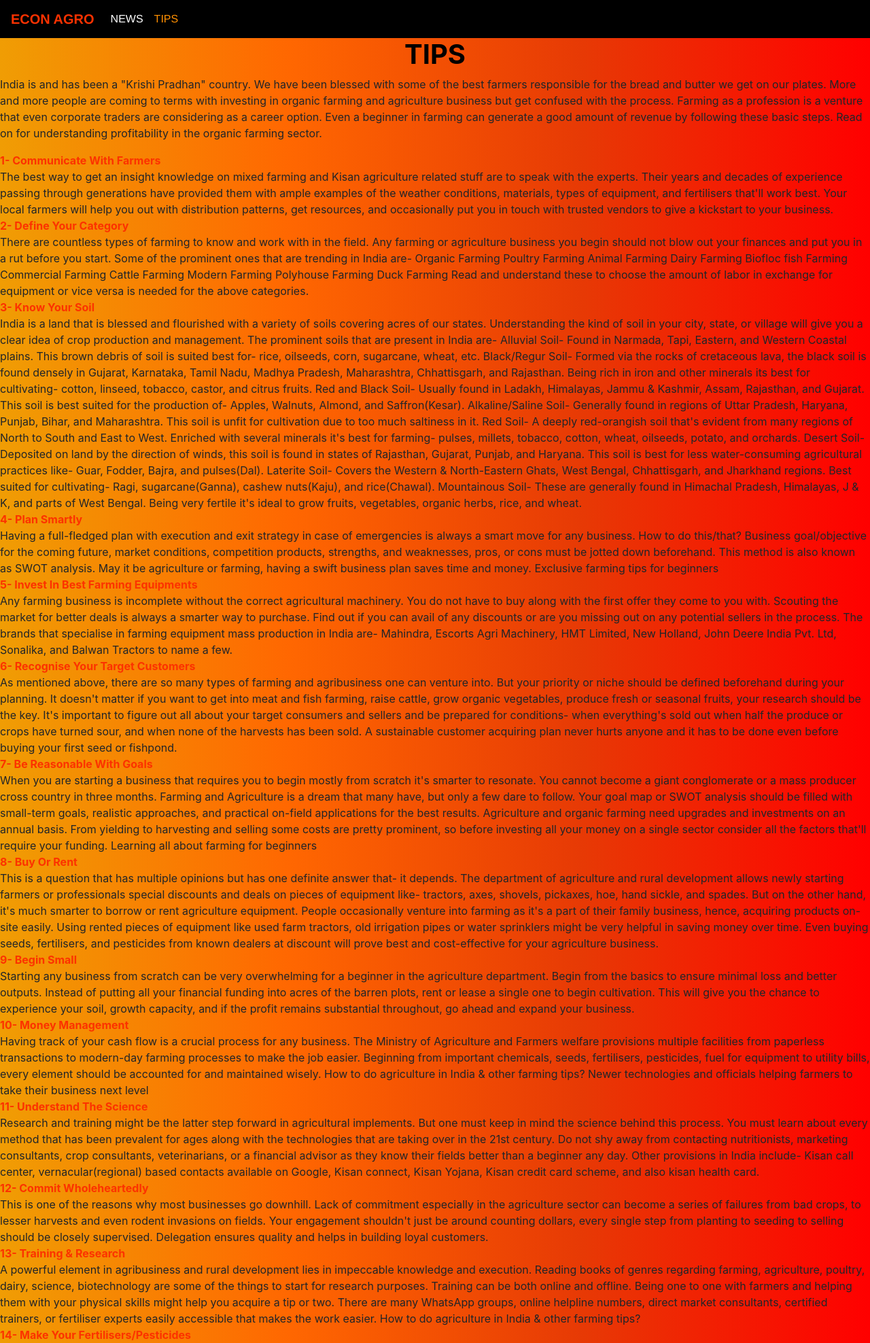
After one commit to SathyaprakashraiS/Econ-Hacks, a Django app: template templates/tips.html in a window 1280 px wide. The commit adds this page. Shown: the top 1976 px of the page at 68% size. Run offline with Django 3.2, Linux system fonts and the light colour scheme; the template is opened without the code that fills it, so the values that code supplies are empty; some libraries are stand-ins or nearby versions.

Commit message:
news and tips added

```diff
--- a/main/urls.py
+++ b/main/urls.py
@@ -3,5 +3,6 @@ from . import views
 
 urlpatterns = [
 	path('', views.home, name="home"),
-	path('news/', views.news, name="news")
+	path('news/', views.news, name="news"),
+	path('tips/', views.tips, name="tips")
 ]
--- a/main/views.py
+++ b/main/views.py
@@ -19,3 +19,9 @@ def news(request):
 		'news':news
 	}
 	return render(request,"news.html",context)
+
+def tips(request):
+	context={
+
+	}
+	return render(request,"tips.html",context)
--- /dev/null
+++ b/templates/tips.html
@@ -0,0 +1,349 @@
+<!DOCTYPE html>
+{% load static %}
+<html>
+<head>
+	<title>NEWS</title>
+
+	<meta name="viewport" content="width=device-width, initial-scale=1, maximum-scale=1, minimum-scale=1" />
+	<link rel="stylesheet" href="https://stackpath.bootstrapcdn.com/bootstrap/4.4.1/css/bootstrap.min.css" integrity="sha384-Vkoo8x4CGsO3+Hhxv8T/Q5PaXtkKtu6ug5TOeNV6gBiFeWPGFN9MuhOf23Q9Ifjh" crossorigin="anonymous">
+	<link rel="stylesheet" type="text/css" href="{% static 'css/main.css' %}">
+
+</head>
+<body>
+
+	<nav id="nav" class="navbar navbar-expand-lg ">
+	  <a id="txt" class="navbar-brand" href="/"><b>ECON AGRO</b></a>
+	  <button class="navbar-toggler navbar-light bg-warning" style="background-color: #FF8F00;" type="button" data-toggle="collapse" data-target="#navbarSupportedContent" aria-controls="navbarSupportedContent" aria-expanded="false" aria-label="Toggle navigation">
+	    <span class="navbar-toggler-icon"></span>
+	  </button>
+
+	  <div class="collapse navbar-collapse" id="navbarSupportedContent">
+	    <ul class="navbar-nav mr-auto">
+	      <li class="nav-item active">
+	        <a id="txt" style="color: #FFFFFF;" class="nav-link" href="/news/">NEWS <span class="sr-only">(current)</span></a>
+	      </li>
+	      <li class="nav-item active">
+	        <a id="txt" style="color: #FF8F00;" class="nav-link" href="/tips/">TIPS <span class="sr-only">(current)</span></a>
+	      </li>
+	    </ul>
+	    {% if user.is_authenticated %}
+	    <div class="form-inline my-2 my-lg-0">
+	     	<a href="#"class="btn btn-warning">{{request.user.username}}</a>
+	    </div>
+	    {% else %}
+	    {% endif %}
+	  </div>
+	</nav>
+
+<h1 style="text-align:center;"><b style="color:black;">TIPS</b></h1>
+<p>India is and has been a "Krishi Pradhan" country. We have been blessed with some of the best farmers responsible for the bread and butter we get on our plates. More and more people are coming to terms with investing in organic farming and agriculture business but get confused with the process.
+
+Farming as a profession is a venture that even corporate traders are considering as a career option. Even a beginner in farming can generate a good amount of revenue by following these basic steps. Read on for understanding profitability in the organic farming sector.
+</p>
+
+<p>
+<b>1- Communicate With Farmers</b><br>
+The best way to get an insight knowledge on mixed farming and Kisan agriculture related stuff are to speak with the experts. Their years and decades of experience passing through generations have provided them with ample examples of the weather conditions, materials, types of equipment, and fertilisers that'll work best. Your local farmers will help you out with distribution patterns, get resources, and occasionally put you in touch with trusted vendors to give a kickstart to your business.
+
+<br><b>2- Define Your Category</b><br>
+There are countless types of farming to know and work with in the field. Any farming or agriculture business you begin should not blow out your finances and put you in a rut before you start. Some of the prominent ones that are trending in India are-
+
+Organic Farming
+Poultry Farming
+Animal Farming
+Dairy Farming
+Biofloc fish Farming
+Commercial Farming
+Cattle Farming
+Modern Farming
+Polyhouse Farming
+Duck Farming
+Read and understand these to choose the amount of labor in exchange for equipment or vice versa is needed for the above categories.
+
+<br><b>3- Know Your Soil</b><br>
+India is a land that is blessed and flourished with a variety of soils covering acres of our states. Understanding the kind of soil in your city, state, or village will give you a clear idea of crop production and management. The prominent soils that are present in India are-
+
+Alluvial Soil- Found in Narmada, Tapi, Eastern, and Western Coastal plains. This brown debris of soil is suited best for- rice, oilseeds, corn, sugarcane, wheat, etc.
+Black/Regur Soil- Formed via the rocks of cretaceous lava, the black soil is found densely in Gujarat, Karnataka, Tamil Nadu, Madhya Pradesh, Maharashtra, Chhattisgarh, and Rajasthan. Being rich in iron and other minerals its best for cultivating- cotton, linseed, tobacco, castor, and citrus fruits.
+Red and Black Soil- Usually found in Ladakh, Himalayas, Jammu & Kashmir, Assam, Rajasthan, and Gujarat. This soil is best suited for the production of- Apples, Walnuts, Almond, and Saffron(Kesar).
+Alkaline/Saline Soil- Generally found in regions of Uttar Pradesh, Haryana, Punjab, Bihar, and Maharashtra. This soil is unfit for cultivation due to too much saltiness in it.
+Red Soil- A deeply red-orangish soil that's evident from many regions of North to South and East to West. Enriched with several minerals it's best for farming- pulses, millets, tobacco, cotton, wheat, oilseeds, potato, and orchards.
+Desert Soil- Deposited on land by the direction of winds, this soil is found in states of Rajasthan, Gujarat, Punjab, and Haryana. This soil is best for less water-consuming agricultural practices like- Guar, Fodder, Bajra, and pulses(Dal).
+Laterite Soil- Covers the Western & North-Eastern Ghats, West Bengal, Chhattisgarh, and Jharkhand regions. Best suited for cultivating- Ragi, sugarcane(Ganna), cashew nuts(Kaju), and rice(Chawal).
+Mountainous Soil- These are generally found in Himachal Pradesh, Himalayas, J & K, and parts of West Bengal. Being very fertile it's ideal to grow fruits, vegetables, organic herbs, rice, and wheat.
+<br><b>4- Plan Smartly</b><br>
+Having a full-fledged plan with execution and exit strategy in case of emergencies is always a smart move for any business. How to do this/that? Business goal/objective for the coming future, market conditions, competition products, strengths, and weaknesses, pros, or cons must be jotted down beforehand.
+
+This method is also known as SWOT analysis. May it be agriculture or farming, having a swift business plan saves time and money.
+
+
+Exclusive farming tips for beginners
+<br><b>5- Invest In Best Farming Equipments</b><br>
+Any farming business is incomplete without the correct agricultural machinery. You do not have to buy along with the first offer they come to you with. Scouting the market for better deals is always a smarter way to purchase.
+
+Find out if you can avail of any discounts or are you missing out on any potential sellers in the process. The brands that specialise in farming equipment mass production in India are- Mahindra, Escorts Agri Machinery, HMT Limited, New Holland, John Deere India Pvt. Ltd, Sonalika, and Balwan Tractors to name a few.
+
+
+<br><b>6- Recognise Your Target Customers</b><br>
+As mentioned above, there are so many types of farming and agribusiness one can venture into. But your priority or niche should be defined beforehand during your planning. It doesn't matter if you want to get into meat and fish farming, raise cattle, grow organic vegetables, produce fresh or seasonal fruits, your research should be the key.
+
+It's important to figure out all about your target consumers and sellers and be prepared for conditions- when everything's sold out when half the produce or crops have turned sour, and when none of the harvests has been sold. A sustainable customer acquiring plan never hurts anyone and it has to be done even before buying your first seed or fishpond.
+
+<br><b>7- Be Reasonable With Goals</b><br>
+When you are starting a business that requires you to begin mostly from scratch it's smarter to resonate. You cannot become a giant conglomerate or a mass producer cross country in three months. Farming and Agriculture is a dream that many have, but only a few dare to follow.
+
+Your goal map or SWOT analysis should be filled with small-term goals, realistic approaches, and practical on-field applications for the best results. Agriculture and organic farming need upgrades and investments on an annual basis. From yielding to harvesting and selling some costs are pretty prominent, so before investing all your money on a single sector consider all the factors that'll require your funding.
+
+
+Learning all about farming for beginners
+<br><b>8- Buy Or Rent</b><br>
+This is a question that has multiple opinions but has one definite answer that- it depends. The department of agriculture and rural development allows newly starting farmers or professionals special discounts and deals on pieces of equipment like- tractors, axes, shovels, pickaxes, hoe, hand sickle, and spades.
+
+But on the other hand, it's much smarter to borrow or rent agriculture equipment. People occasionally venture into farming as it's a part of their family business, hence, acquiring products on-site easily. Using rented pieces of equipment like used farm tractors, old irrigation pipes or water sprinklers might be very helpful in saving money over time. Even buying seeds, fertilisers, and pesticides from known dealers at discount will prove best and cost-effective for your agriculture business.
+
+<br><b>9- Begin Small</b><br>
+Starting any business from scratch can be very overwhelming for a beginner in the agriculture department. Begin from the basics to ensure minimal loss and better outputs. Instead of putting all your financial funding into acres of the barren plots, rent or lease a single one to begin cultivation. This will give you the chance to experience your soil, growth capacity, and if the profit remains substantial throughout, go ahead and expand your business.
+
+<br><b>10- Money Management</b><br>
+Having track of your cash flow is a crucial process for any business. The Ministry of Agriculture and Farmers welfare provisions multiple facilities from paperless transactions to modern-day farming processes to make the job easier. Beginning from important chemicals, seeds, fertilisers, pesticides, fuel for equipment to utility bills, every element should be accounted for and maintained wisely.
+
+How to do agriculture in India & other farming tips?
+Newer technologies and officials helping farmers to take their business next level
+<br><b>11- Understand The Science</b><br>
+Research and training might be the latter step forward in agricultural implements. But one must keep in mind the science behind this process. You must learn about every method that has been prevalent for ages along with the technologies that are taking over in the 21st century.
+
+Do not shy away from contacting nutritionists, marketing consultants, crop consultants, veterinarians, or a financial advisor as they know their fields better than a beginner any day. Other provisions in India include- Kisan call center, vernacular(regional) based contacts available on Google, Kisan connect, Kisan Yojana, Kisan credit card scheme, and also kisan health card.
+
+<br><b>12- Commit Wholeheartedly</b><br>
+This is one of the reasons why most businesses go downhill. Lack of commitment especially in the agriculture sector can become a series of failures from bad crops, to lesser harvests and even rodent invasions on fields. Your engagement shouldn't just be around counting dollars, every single step from planting to seeding to selling should be closely supervised. Delegation ensures quality and helps in building loyal customers.
+
+<br><b>13- Training & Research</b><br>
+A powerful element in agribusiness and rural development lies in impeccable knowledge and execution. Reading books of genres regarding farming, agriculture, poultry, dairy, science, biotechnology are some of the things to start for research purposes.
+
+Training can be both online and offline. Being one to one with farmers and helping them with your physical skills might help you acquire a tip or two. There are many WhatsApp groups, online helpline numbers, direct market consultants, certified trainers, or fertiliser experts easily accessible that makes the work easier.
+
+
+How to do agriculture in India & other farming tips?
+<br><b>14- Make Your Fertilisers/Pesticides</b><br>
+Once you are clear on How to make the agriculture and organic farming model ready to go, you can easily discover or curate fertilisers and pesticides that'll suit your harvest better. As a potential farmer, you must know your soil, microorganisms, and ferns to help with its fertility.
+
+The Indian Government has provisioned farmers with few pesticides namely- Panchgavya, Neemastram, Dasparini kashayam alongside other common ones like amino acids and Lactic acid bacteria. Curating your fertilisers and water testing helps you alleviate bad or ill practices in farming.
+
+<br><b>15- Reuse Your Seeds</b><br>
+Corporate or vendors apart from APMC markets have successfully manipulated and brainwashed farmers into believing that the same seeds couldn't be used more than once. This could affect your financial cash flow resulting in a cash crunch earlier into the business.
+
+Good quality seed is yielding, receptive, and infection resistant. If the harvest is done with healthy fertilised soil, it develops its immunity and just becomes stronger with age. Visiting other farms or similar ones like your business might help you get insights and resources for a good dealer and distributor. One mustn't solely rely on organic seeds for farming.
+
+<br><b>16- Irrigate</b><br>
+Any sustainable agricultural practice requires a good level of irrigation at regular intervals. The modern way to begin it is the drip irrigation system. A tubular system with tiny pits in between can be placed near the base root of your harvest, hence, incorporating accuracy in the watering front.
+
+This also helps you in saving water by not wasting oodles of extra amount or losing it all quickly due to the Indian heat. As it would be machine-controlled, the supervision becomes easier.
+
+
+Checkout the farming tips for beginners along with agriculture tips for better agribusiness.
+<br><b>17- Maintain Proper Drainage</b><br>
+Drainage systems in any field or farm decide the compatibility of the soil with daily water consumption. If you aren't managing your drainage systems regularly, the results won't be quite as promising. You could end up losing your crops via overwatering in a particular area or drying out a particular section of your field. Hence, drainage management daily helps you maintain balance.
+
+<br><b>18- Climate Management</b><br>
+India is the only country in the world that offers four seasons i.e. Summer, Monsoon, Winter, and Autumn. Understanding your horticulture practices and climate functions of your region will help you make smarter decisions with your production. Which season will yield profitable crops for small farms would help you in analysing your organisation process a step further to success.
+
+<br><b>19- Learn From Your Mistakes</b><br>
+If you are an urban person who hasn't had much luck in the village-oriented agriculture business then do not hold back. Making mistakes is a part and parcel of every venture. Understand, improvise, and overcome your obstacles to make your agriculture and organic farming successful.
+</p>
+
+<h1>FAQs</h1>
+<b>Q. How do I start my own agricultural business?</b>
+<p><b>Ans-</b>These are the important requirements answering the question of how to start your own Agribusiness:
+
+Researching your Market
+Creating a solid business plan
+Manage your funds
+Understand the need to abide by the laws and regulations
+Acquire all needed business licenses
+Register your business officially
+Finish final formalities & arrangements
+</p>
+<b>Q. Which agriculture is most profitable?</b>
+<p><b>Ans-</b>These are the top 10 Most Profitable Livestock Farming Business Ideas:
+
+Hydroponic Retail Store
+Poultry Farming
+Fertiliser Distribution Business
+Mushroom Farming Business
+Snail Farming
+Vermicompost Organic Fertiliser Production
+Dried Flower Business
+Hydroponic Retail Store
+Organic Farm Green House
+</p>
+
+<b>Q. How do I start a small profitable farm?</b>
+<p><b>Ans- </b>These are some of the essential farming tips for beginners:
+
+Impeccable Market Research
+Solid Business Planning
+Choosing the perfect crop
+Starting Small
+Exploring Diversification
+Completing Documentation
+Get Additional Knowledge
+</p>
+<b>Q. What is the most profitable crop for small farm?</b>
+<p><b>Ans- </b>These are some of the best Cash Crops for Small Farm Profit:
+
+Christmas Trees
+Garlic
+Varieties of Mushrooms
+Bamboo
+Lavender
+</p>
+<b>Q. What are the 4 types of agriculture?</b>
+<p><b>Ans- </b>These are the types of agriculture prominent in India:
+
+Mediterranean Agriculture
+Commercial Grain Farming
+Livestock Ranching
+Nomadic Herding
+Shifting Cultivation
+Commercial Plantations
+</p>
+<b>Q. What is the easiest crop to farm?</b>
+<p><b>Ans- </b>These are some of the easy crops to grow from seed:
+
+Lettuce
+Beans
+Sunflowers
+Sweet Potatoes
+Turnips
+Radishes
+Peas
+Pumpkins and other Winter Squash
+</p>
+<b>Q. Which are the most profitable plants to grow?</b>
+<p><b>Ans- </b>Below is a list of some of the most profitable plants to grow:
+
+Flowers
+Bamboo
+Ground Covers
+Ginseng
+Herbs
+Mushrooms
+Ornamental Grasses
+Trees & Shrubs landscaping
+</p>
+<b>Q. Is agriculture a good investment?</b>
+<p><b>Ans- </b>Yes. Agricultural investments are income-producing asset. They provide a hedge against inflation and is looked upon as a diversified portfolio. It's not relevant to the stock market and produces solid returns compared to other market assets.
+</p>
+<b>Q. Which vegetable farming is more profitable?</b>
+<p><b>Ans- </b>Tomato cultivation is the best vegetable and has proved profitable more than thrice a year. It needs a tropical mix of cool and warm climates, hence, perfect in India.
+</p>
+<b>Q. What are 3 major areas of agriculture?</b>
+<p><b>Ans- </b>The major areas of agriculture are:
+
+Agricultural Sciences
+Agricultural Economics
+Agricultural Technology and Management
+</p>
+<b>Q. What are the major types of farming?</b>
+<p><b>Ans- </b>There are 8 major types of farming in India:
+</p>
+Mixed and Multiple Agriculture
+Terrace Cultivation
+Dry Agriculture
+Intensive Farming
+Crop Rotation
+Subsistence Farming
+Shifting Agriculture
+Plantation Agriculture
+</p>
+<b>Q. What are the easiest farm animals to raise?</b>
+<p><b>Ans- </b>These are some of the best livestock raising that can ensure good profits:
+
+Pigs
+Cows
+Chickens
+Goats
+Rabbits
+Honeybees
+</p>
+<b>Q. Is agriculture good for Career?</b>
+<p><b>Ans- </b>Agriculture is a good source of employment across the country. It is one of the largest industries in the world and plays a vital role in the growth of the Indian economy. It promotes the quality of food and farming practices, hence, promoting, agricultural-food industry.
+</p>
+<b>Q. What is the hardest crop to grow?</b>
+<p><b>Ans- </b>Wasabi is the hardest crop to grow. If the nutrient composition isn't intact or the weather comprises of too much humidity, the cultivation could be damaged. Wasabi is very susceptible to bugs and diseases when grown on larger scales.
+</p>
+
+<style type="text/css">
+body
+{
+	background: -webkit-linear-gradient(left, rgb(240, 157, 4), rgb(255, 103, 1), rgb(231, 58, 5), rgb(255, 0, 0));
+	background-size: 100%;
+	height: cover;
+}
+
+	#nav{
+		background-color:black;
+	}
+	#txt{
+		color:black;
+		font-family:'Franklin Gothic Medium', 'Arial Narrow', Arial, sans-serif
+	}
+
+	.inner{
+		width:400px;
+		margin-top:20px;
+		display:flex;
+		border:5px solid black;
+		flex-flow: column;
+		align-items: center;
+
+	}
+
+	#navbar-toggler
+	{
+		background-color: #4CAF50; /* Green */
+  border: none;
+  color: white;
+  padding: 15px 32px;
+  text-align: center;
+  text-decoration: none;
+  display: inline-block;
+  font-size: 16px;
+	}
+
+.mainform
+{
+	margin-top: 10%;
+}
+
+.centerform {
+	padding-top: 10px;
+	padding-bottom: 10px;
+  width:80%;
+  height:80%;
+  margin: auto;
+  background: white;
+  color: orange;
+  border:5px solid black;
+  /*padding: 10px;*/
+  border-radius: 0%;
+	}
+.formcontent
+{
+	margin-left:32%;
+}
+	b{
+		color:#fc3200;
+	}
+
+</style>
+
+<script src="https://code.jquery.com/jquery-3.4.1.slim.min.js" integrity="sha384-J6qa4849blE2+poT4WnyKhv5vZF5SrPo0iEjwBvKU7imGFAV0wwj1yYfoRSJoZ+n" crossorigin="anonymous"></script>
+
+	<script src="https://cdn.jsdelivr.net/npm/popper.js@1.16.0/dist/umd/popper.min.js" integrity="sha384-Q6E9RHvbIyZFJoft+2mJbHaEWldlvI9IOYy5n3zV9zzTtmI3UksdQRVvoxMfooAo" crossorigin="anonymous"></script>
+
+	<script src="https://stackpath.bootstrapcdn.com/bootstrap/4.4.1/js/bootstrap.min.js" integrity="sha384-wfSDF2E50Y2D1uUdj0O3uMBJnjuUD4Ih7YwaYd1iqfktj0Uod8GCExl3Og8ifwB6" crossorigin="anonymous"></script>
+
+	<script type="text/javascript" src="{% static 'js/cart.js' %}"></script>
+</body>
+</html>
```
Also changed, not shown: templates/news.html (+6 -12 lines).
